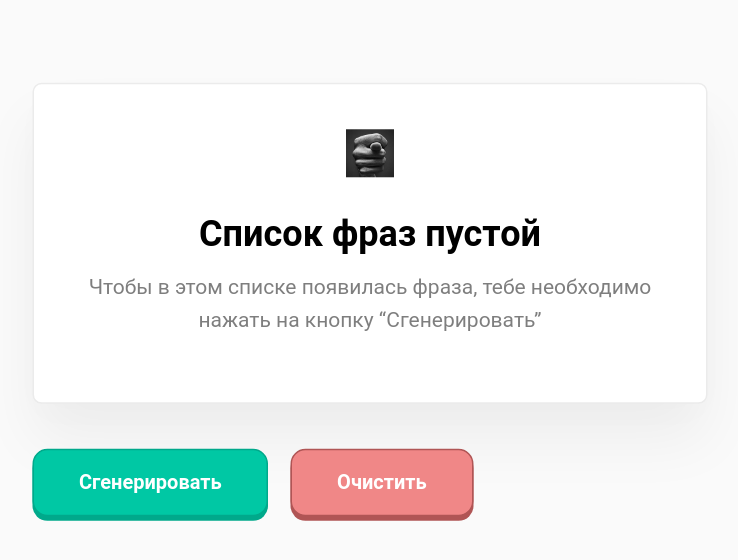
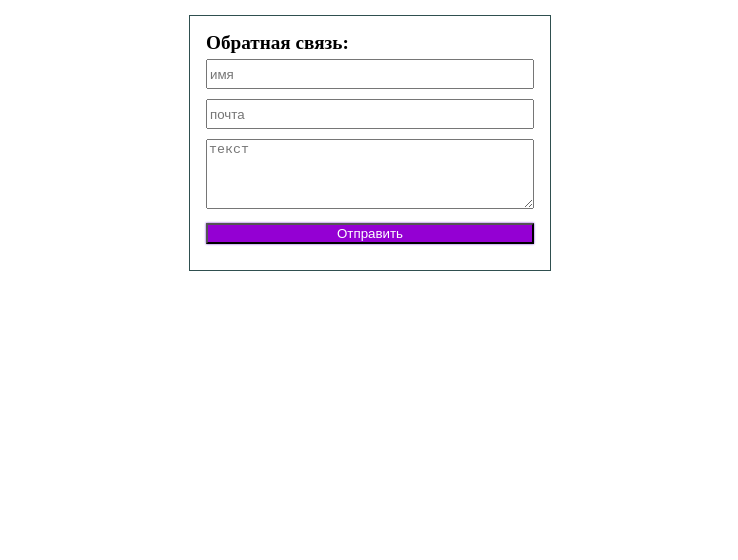
Before and after one commit to admalla/arch-tutorials, a React (Create React App) app: page / in a window 1280 px wide. Shown: the top 560 px of the page, without its empty margins (270-1008 px from the left). Built offline with nearby package versions, Linux system fonts and the light colour scheme.

Commit message:
Создать приложение обратной связи

```diff
--- a/package.json
+++ b/package.json
@@ -3,9 +3,13 @@
   "version": "0.1.0",
   "private": true,
   "dependencies": {
+    "@emotion/react": "^11.7.1",
+    "@emotion/styled": "^11.6.0",
+    "@mui/material": "^5.2.4",
     "@testing-library/jest-dom": "^5.16.1",
     "@testing-library/react": "^11.2.7",
     "@testing-library/user-event": "^12.8.3",
+    "node-sass": "^4.14.0",
     "react": "^17.0.2",
     "react-dom": "^17.0.2",
     "react-scripts": "4.0.3",
--- a/src/index.js
+++ b/src/index.js
@@ -1,6 +1,6 @@
 import React from 'react';
 import ReactDOM from 'react-dom';
-import App from './tutorial-4/App';
+import App from './tutorial-5/App';
 
 ReactDOM.render(
   <React.StrictMode>
--- /dev/null
+++ b/src/tutorial-5/AlignItemsList.js
@@ -0,0 +1,40 @@
+import * as React from 'react';
+import List from '@mui/material/List';
+import ListItem from '@mui/material/ListItem';
+import ListItemText from '@mui/material/ListItemText';
+import ListItemAvatar from '@mui/material/ListItemAvatar';
+import Avatar from '@mui/material/Avatar';
+
+export default function AlignItemsList({ comment, onDeleteMessage }) {
+  return comment.map((item, i) => {
+    return (
+      <List
+        sx={{
+          width: '100%',
+          maxWidth: 360,
+          bgcolor: 'background.paper',
+          border: '1px solid darkslategray',
+        }}
+        key={i}
+      >
+        <ListItem alignItems="flex-start">
+          <ListItemAvatar>
+            <Avatar alt={item.fullName} src="/static/images/avatar/1.jpg" />
+          </ListItemAvatar>
+          <ListItemText
+            primary={item.fullName}
+            secondary={<React.Fragment>{item.text}</React.Fragment>}
+          />
+          <ListItemText
+            primary={new Date(item.createAt).toLocaleString('ru', {
+              hour: 'numeric',
+              minute: 'numeric',
+              second: 'numeric',
+            })}
+            secondary={<button onClick={() => onDeleteMessage(i)}>Del</button>}
+          />
+        </ListItem>
+      </List>
+    );
+  });
+}
--- /dev/null
+++ b/src/tutorial-5/App.js
@@ -0,0 +1,76 @@
+import React, { useEffect, useState } from 'react';
+import AlignItemsList from './AlignItemsList';
+import styles from './App.module.scss';
+
+export default function App(props) {
+  const [comments, setComments] = useState([]);
+  const [value, setValue] = useState({ fullName: '', email: '', text: '' });
+
+  const handleChangeValue = (e) => {
+    setValue({ ...value, [e.target.name]: e.target.value });
+  };
+
+  function handleSubmit(e) {
+    e.preventDefault();
+    setComments([
+      ...comments,
+      {
+        ...value,
+        createAt: Date.now(),
+      },
+    ]);
+    setValue({ fullName: '', email: '', text: '' });
+  }
+
+  useEffect(() => {
+    const comment = JSON.parse(localStorage.getItem('comments')) || [];
+    setComments(comment);
+  }, []);
+
+  useEffect(() => {
+    localStorage.setItem('comments', JSON.stringify(comments));
+  }, [comments]);
+
+  const handleDeleteMessage = (id) => {
+    setComments(comments.filter((_, i) => id !== i));
+  };
+
+  return (
+    <div className={styles.wrapper}>
+      <AlignItemsList onDeleteMessage={handleDeleteMessage} comment={comments} />
+      <form onSubmit={handleSubmit}>
+        <label>Обратная связь:</label>
+        <div>
+          <input
+            name="fullName"
+            value={value.fullName}
+            type="text"
+            placeholder="имя"
+            onChange={handleChangeValue}
+          />
+        </div>
+        <div>
+          <input
+            name="email"
+            value={value.email}
+            type="email"
+            placeholder="почта"
+            onChange={handleChangeValue}
+          />
+        </div>
+        <div>
+          <textarea
+            name="text"
+            value={value.text}
+            type="text"
+            placeholder="текст"
+            onChange={handleChangeValue}
+          />
+        </div>
+        <div>
+          <button>Отправить</button>
+        </div>
+      </form>
+    </div>
+  );
+}
--- /dev/null
+++ b/src/tutorial-5/App.module.scss
@@ -0,0 +1,39 @@
+.wrapper {
+  width: 362px;
+  margin: 0 auto;
+
+  form {
+    margin-top: 15px;
+    padding: 16px;
+    border: 1px solid darkslategray;
+
+    label {
+      font-weight: bold;
+      font-size: larger;
+      margin-bottom: 30px;
+    }
+    div {
+      margin: 5px 0 10px 0;
+
+      input {
+        box-sizing: border-box;
+        width: 100%;
+        height: 30px;
+      }
+    }
+
+    textarea {
+      box-sizing: border-box;
+      width: 100%;
+      height: 70px;
+    }
+
+    button {
+      box-sizing: border-box;
+      box-shadow: 0 0 2px 0 rgb(123, 47, 221);
+      width: 100%;
+      background-color: darkviolet;
+      color: white;
+    }
+  }
+}
```
Also changed, not shown: 1 other file (tests, documents, lock files or other folders).
